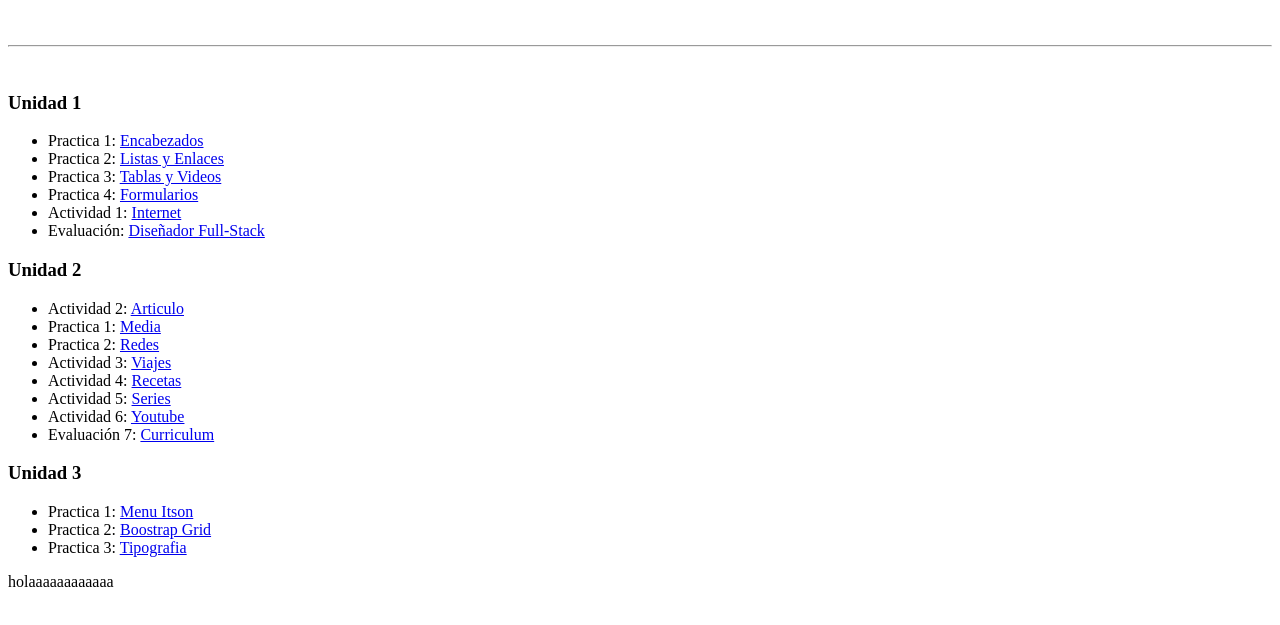
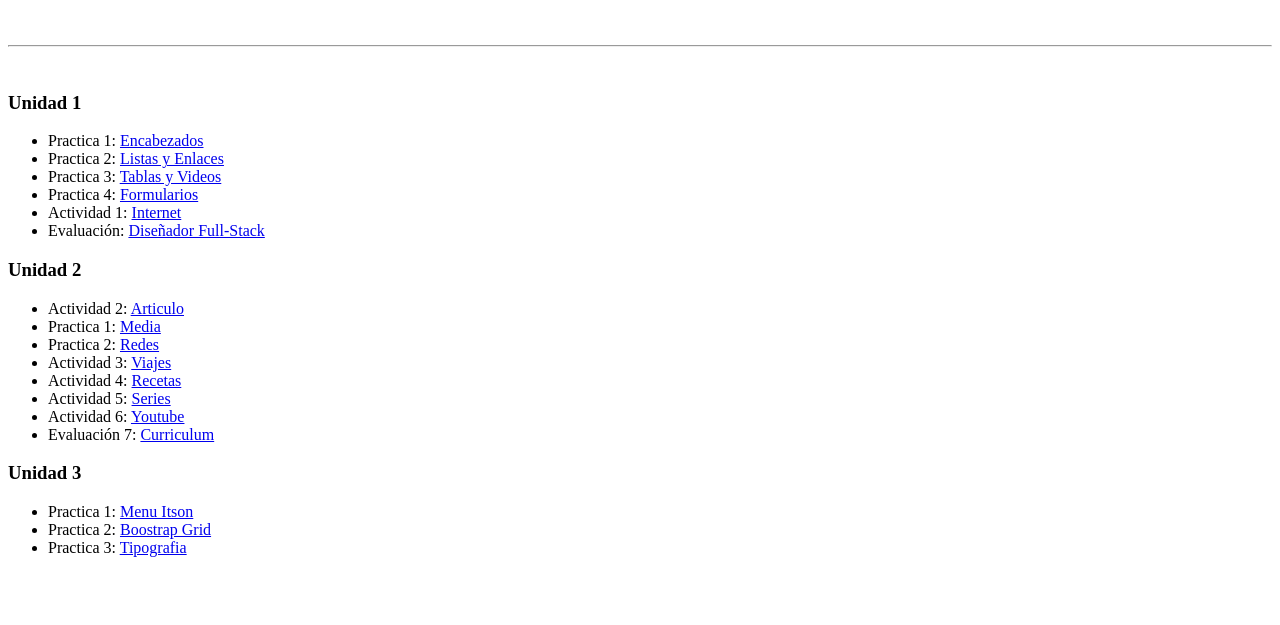
Before and after one commit to perlalabra/perlaweb, a plain HTML site: page index.html in a window 1280 px wide. Shown: the part 87-712 px from the top of the page. Drawn offline with Linux system fonts and the light colour scheme.

Commit message:
Add files via upload

```diff
--- a/index.html
+++ b/index.html
@@ -50,6 +50,6 @@
             </ul>
         </div>
     </main>
-<p>holaaaaaaaaaaaa</p>
+
 </body>
 </html>
```
